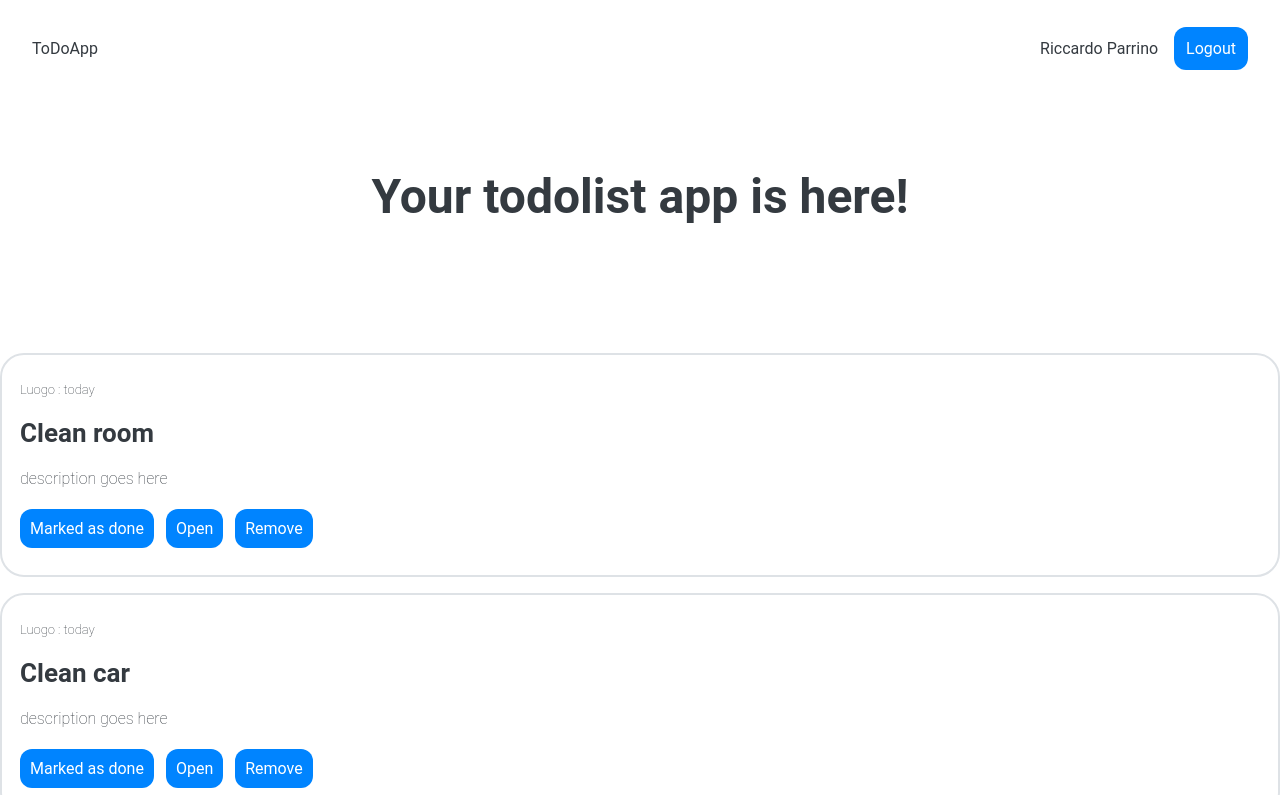
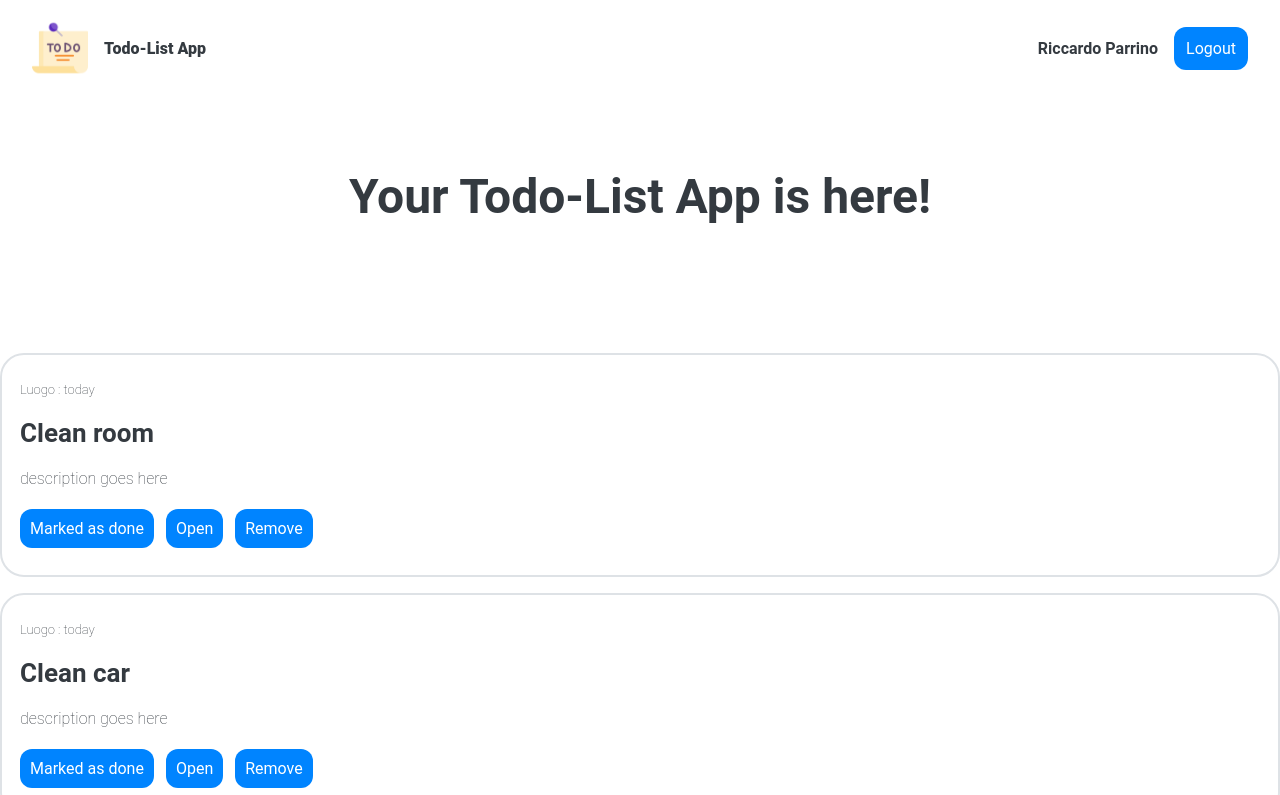
Before and after one commit to RiccardoParrino/ToDoApp, an Angular app in the folder frontend/todo/: page / in a window 1280 px wide. Shown: the top 795 px of the page. Built offline with nearby package versions, Linux system fonts and the light colour scheme.

Commit message:
adding logo-img

```diff
--- a/frontend/todo/src/app/navbar/navbar.css
+++ b/frontend/todo/src/app/navbar/navbar.css
@@ -19,6 +19,14 @@
     margin: 0px 32px;
 }
 
+.logo-navbar {
+    width: 56px;
+}
+
+.app-name {
+    font-weight: 900;
+}
+
 .right-navbar-container {
     display: flex;
     flex-direction: row;
@@ -34,3 +42,7 @@
     padding: 12px;
     border-radius: 12px;
 }
+
+.username-container {
+    font-weight: bold;
+}
--- a/frontend/todo/src/app/navbar/navbar.html
+++ b/frontend/todo/src/app/navbar/navbar.html
@@ -1,6 +1,7 @@
 <div class="navbar-container">
     <div class="left-navbar-container">
-        <p>ToDoApp</p>
+        <img class="logo-navbar" src="to-do-list.png" alt="">
+        <p class="app-name">Todo-List App</p>
     </div>
     <div class="right-navbar-container">
         <div class="username-container">Riccardo Parrino</div>
--- a/frontend/todo/src/app/title/title.html
+++ b/frontend/todo/src/app/title/title.html
@@ -1,3 +1,3 @@
 <div class="title-container">
-    <h1>Your todolist app is here!</h1>
+    <h1>Your Todo-List App is here!</h1>
 </div>
```
Also changed, not shown: frontend/todo/public/to-do-list.png (added).
